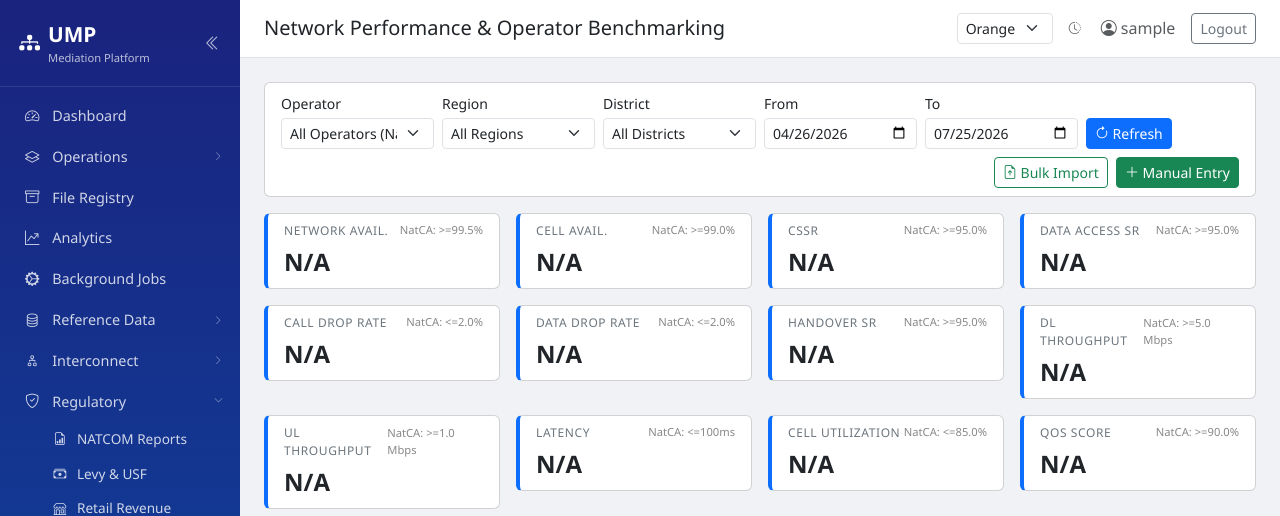
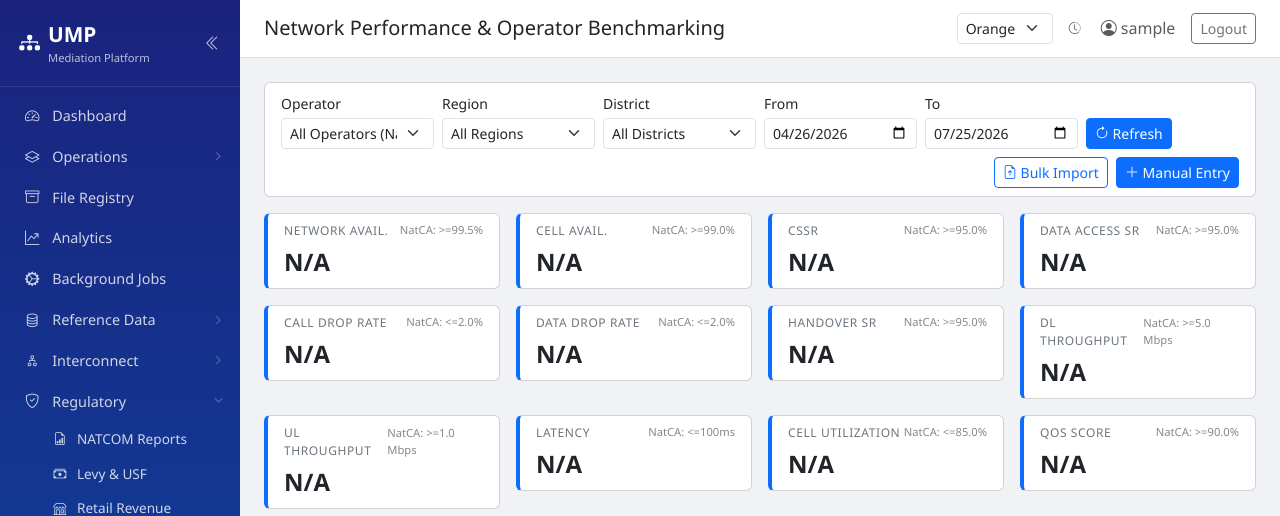
Before and after one commit to bsaccoh/ump-mediation-system, a Django app: page /regulatory/network-performance/ in a window 1280 px wide. Shown: the top 516 px of the page. Run offline with Django 4.2, Linux system fonts and the light colour scheme; the visitor is signed in with stand-in values (Sample User, id 1); data that the repository does not hold is empty; parts of the project's set-up code (start-up, migrations or seed data) failed here and were passed over; some libraries are stand-ins or nearby versions.

Commit message:
Update action buttons across PM templates to crisp blue (btn-primary and btn-outline-primary)

```diff
--- a/templates/regulatory/counters.html
+++ b/templates/regulatory/counters.html
@@ -43,7 +43,7 @@
                 <a href="{% url 'regulatory:counter_download_template' %}" class="btn btn-outline-secondary btn-sm me-1" title="Download sample CSV format">
                     <i class="bi bi-download"></i> CSV Template
                 </a>
-                <button class="btn btn-outline-success btn-sm me-1" data-bs-toggle="modal" data-bs-target="#importModal">
+                <button class="btn btn-outline-primary btn-sm me-1" data-bs-toggle="modal" data-bs-target="#importModal">
                     <i class="bi bi-file-earmark-arrow-up"></i> Bulk Import
                 </button>
                 <button class="btn btn-primary btn-sm" data-bs-toggle="modal" data-bs-target="#counterModal" onclick="openNewCounter()">
--- a/templates/regulatory/network_performance.html
+++ b/templates/regulatory/network_performance.html
@@ -65,10 +65,10 @@
                 <button class="btn btn-primary btn-sm" onclick="loadPerformanceData()"><i class="bi bi-arrow-clockwise"></i> Refresh</button>
             </div>
             <div class="col-auto ms-auto">
-                <button class="btn btn-outline-success btn-sm me-1" data-bs-toggle="modal" data-bs-target="#importModal">
+                <button class="btn btn-outline-primary btn-sm me-1" data-bs-toggle="modal" data-bs-target="#importModal">
                     <i class="bi bi-file-earmark-arrow-up"></i> Bulk Import
                 </button>
-                <button class="btn btn-success btn-sm" data-bs-toggle="modal" data-bs-target="#entryModal" onclick="openNewEntry()">
+                <button class="btn btn-primary btn-sm" data-bs-toggle="modal" data-bs-target="#entryModal" onclick="openNewEntry()">
                     <i class="bi bi-plus-lg"></i> Manual Entry
                 </button>
             </div>
--- a/templates/regulatory/sites.html
+++ b/templates/regulatory/sites.html
@@ -59,10 +59,10 @@
                 <a href="{% url 'regulatory:site_download_template' %}" class="btn btn-outline-secondary btn-sm me-1" title="Download sample format">
                     <i class="bi bi-download"></i> CSV Template
                 </a>
-                <button class="btn btn-outline-dark btn-sm me-1" data-bs-toggle="modal" data-bs-target="#importModal">
+                <button class="btn btn-outline-primary btn-sm me-1" data-bs-toggle="modal" data-bs-target="#importModal">
                     <i class="bi bi-file-earmark-arrow-up"></i> Bulk Import
                 </button>
-                <button class="btn btn-dark btn-sm" data-bs-toggle="modal" data-bs-target="#siteModal" onclick="openNewSite()">
+                <button class="btn btn-primary btn-sm" data-bs-toggle="modal" data-bs-target="#siteModal" onclick="openNewSite()">
                     <i class="bi bi-plus-lg"></i> Add Cell Site
                 </button>
             </div>
```
Also changed, not shown: templates/regulatory/kpi_config.html (+4 -4 lines).
